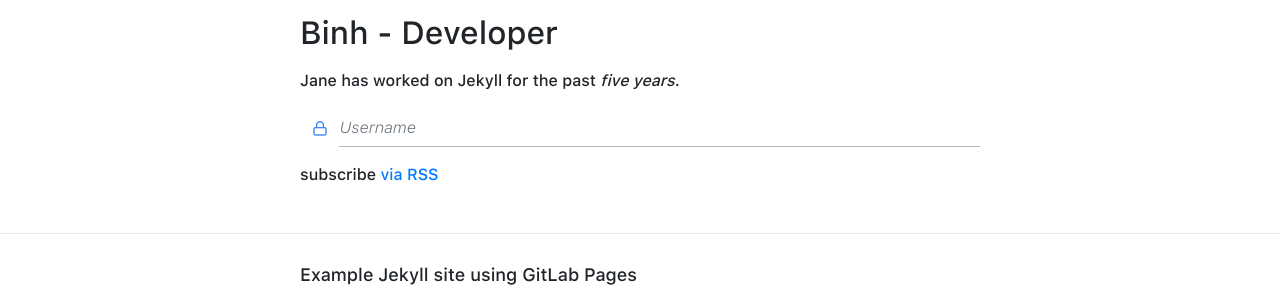
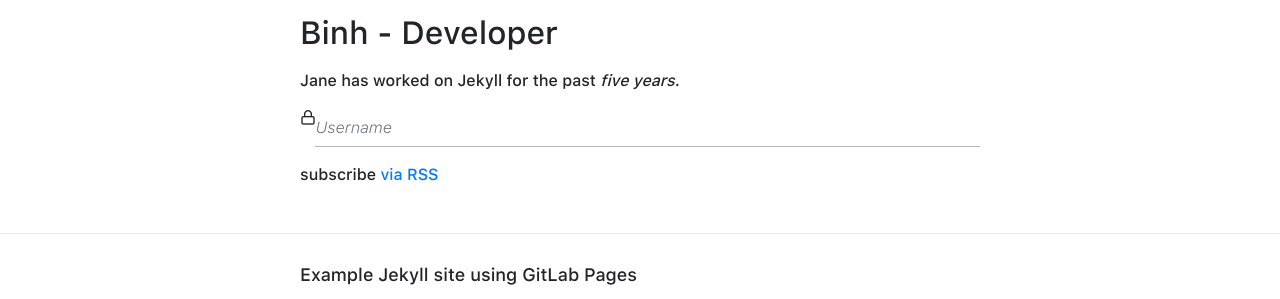
Before and after one commit to dzunglee/w3-style, a Jekyll site: the page built from index.html, in a window 1280 px wide. Shown: the part 324-623 px from the top of the page. Built offline with Jekyll 4.4.1, drawn with Linux system fonts in a browser that asks for light colours; nearby versions of some CDN libraries; some web fonts are replaced.

Commit message:
Add: UI Login

```diff
--- a/_includes/guest/head.html
+++ b/_includes/guest/head.html
@@ -7,6 +7,8 @@
     <meta name="description" content="{% if page.excerpt %}{{ page.excerpt | strip_html | strip_newlines | truncate: 160 }}{% else %}{{ site.description }}{% endif %}">
     <link rel="stylesheet" href="https://stackpath.bootstrapcdn.com/bootstrap/4.2.1/css/bootstrap.min.css" integrity="sha384-GJzZqFGwb1QTTN6wy59ffF1BuGJpLSa9DkKMp0DgiMDm4iYMj70gZWKYbI706tWS" crossorigin="anonymous">
     <link rel="stylesheet" href="{{ "/css/login.css" | prepend: site.baseurl }}">
+    <link rel="stylesheet" href="{{ "/css/w3-style.css" | prepend: site.baseurl }}">
+    <link rel="stylesheet" href="{{ "/icon/style.css" | prepend: site.baseurl }}">
     <link rel="canonical" href="{{ page.url | replace:'index.html','' | prepend: site.baseurl | prepend: site.url }}">
     <link rel="alternate" type="application/rss+xml" title="{{ site.title }}" href="{{ "/feed.xml" | prepend: site.baseurl | prepend: site.url }}">
   </head>
--- a/_sass/_login.sass
+++ b/_sass/_login.sass
@@ -8,7 +8,7 @@
     width: 410px
     height: 191px
 .form-content-left
-    width: 60%
+    width: 65%
     margin-left: 110px
     margin-top: 100px
     input
@@ -21,6 +21,13 @@
         font-family: SFUIText-LightItalic
         letter-spacing: 0
         color: #272727
+.icon-input-login
+    padding-right: 70%
+    font-size: 25px
+    color: #4084F7
+    padding-top: 13%
+.input-login
+    margin: 0px
 #gridCheck
     height: 25px
     width: 25px
@@ -82,3 +89,6 @@
     opacity: 1
     font-size: 21px
     font-family: SFUIText-Regular, sans-serif
+.icon-login-row
+    &::before
+        font-size: 20px
--- a/css/login.scss
+++ b/css/login.scss
@@ -6,5 +6,5 @@
 // Import partials from `sass_dir` (defaults to `_sass`)
 @import
         "login",
-        "w3_fonts"
+        "w3-fonts"
 ;
--- a/index.html
+++ b/index.html
@@ -22,8 +22,7 @@
   <p>{{ staff_member.content | markdownify }}</p>
   {% endfor %}
   <div class="input-group border-under mb-3">
-    <div class="input-group-prepend">
-      <span class="input-group-text" id="basic-addon1"><i class="icon-lock"></i></span>
+    <div class="input-group-prepend"><i class="icon-lock"></i>
     </div>
     <input type="text" class="form-control" placeholder="Username" aria-label="Username" aria-describedby="basic-addon1">
   </div>
```
Also changed, not shown: login.html (+14 -3 lines).
